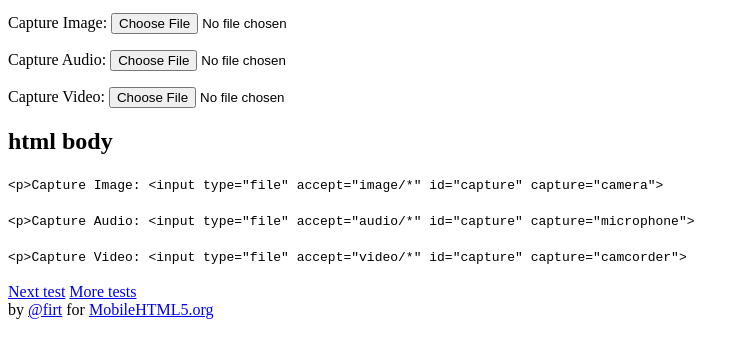
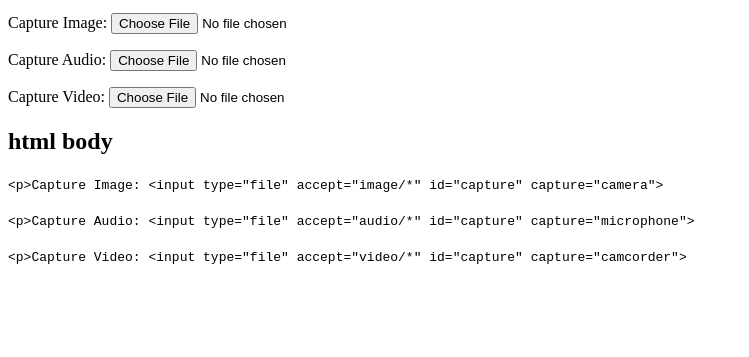
Before and after one commit to kkhawaji/kkq, a plain HTML site: page index.html in a window 1280 px wide. Shown: the part 101-458 px from the top of the page, without its empty margins (0-749 px from the left). Drawn offline with Linux system fonts and the light colour scheme.

Commit message:
Update index.html

```diff
--- a/index.html
+++ b/index.html
@@ -4,10 +4,9 @@
 <head>
 <meta charset="UTF-8" />
 <meta name="viewport" content="width=device-width,user-scalable=no"/>
-<link rel="stylesheet" type="text/css" href="global.css" />
+
 <title>HTML5 HTML Media Capture | Mobile HTML5 test suite</title>
 
-<script type="text/javascript" src="https://gc.kis.v2.scr.kaspersky-labs.com/6644C704-2722-0649-B961-5E2F755BF4F7/main.js" charset="UTF-8"></script><script>
 </script>
 <style>
 </style>
@@ -53,12 +52,5 @@
 
     </div>
 
-	<a href="?id=24">Next test</a>
-
-	<a href="./">More tests</a>
-
-<footer>
-by <a href="http://firt.mobi" target="_blank">@firt</a> for <a href="http://mobilehtml5.org">MobileHTML5.org</a>
-</footer>
 </body>
 </html>
```
